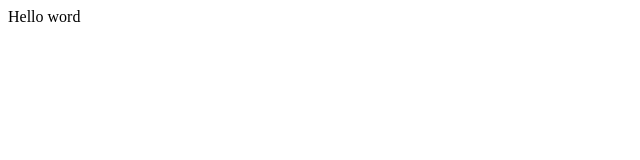
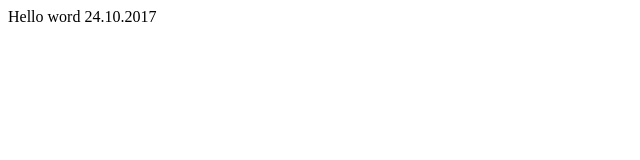
Before and after one commit to volexend/test, a plain HTML site: page index.html in a window 1280 px wide. Shown: the full height of the page, 0-640 px from the left. Drawn offline with Linux system fonts and the light colour scheme.

Commit message:
Update index.html

```diff
--- a/index.html
+++ b/index.html
@@ -2,9 +2,9 @@
 <html lang="en">
 <head>
     <meta charset="UTF-8">
-    <title>Document</title>
+    <title>  gitr first lessons</title>
 </head>
 <body>
-    Hello word
+    Hello word 24.10.2017
 </body>
 </html>
```
